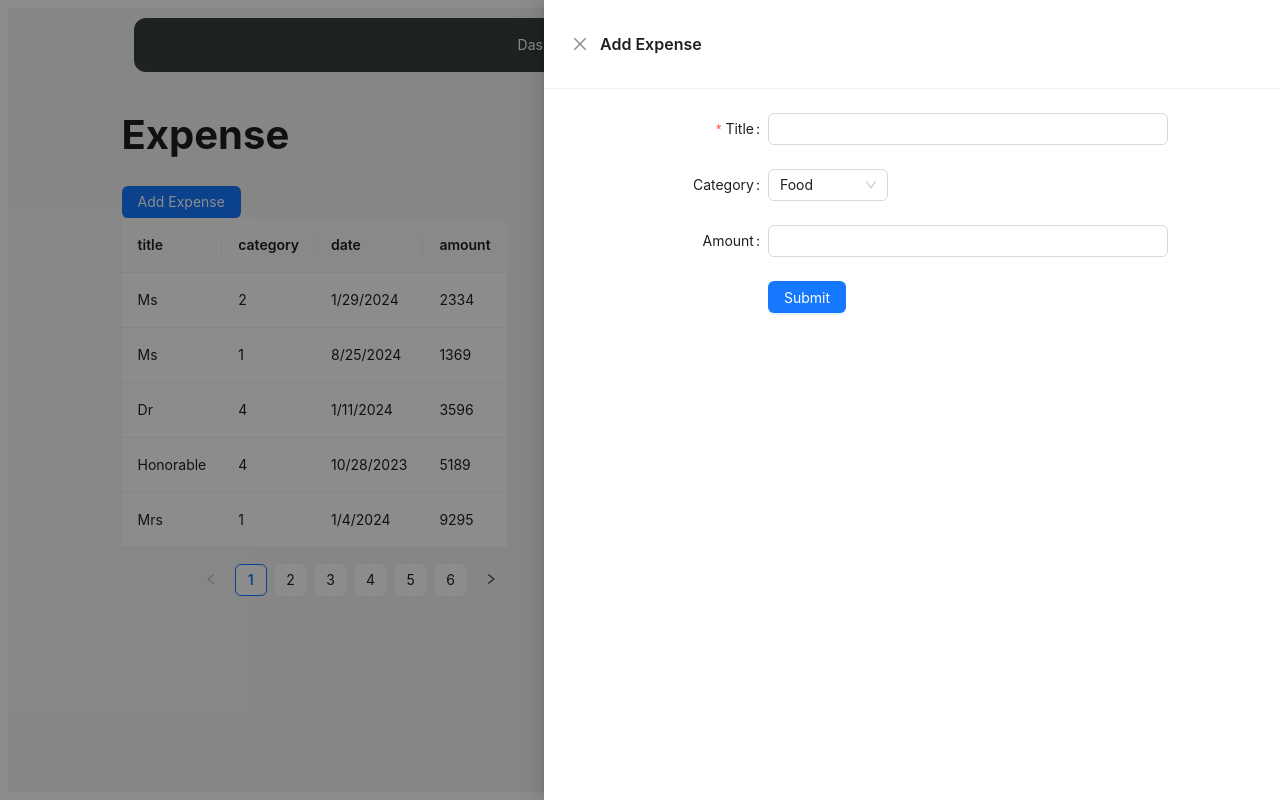
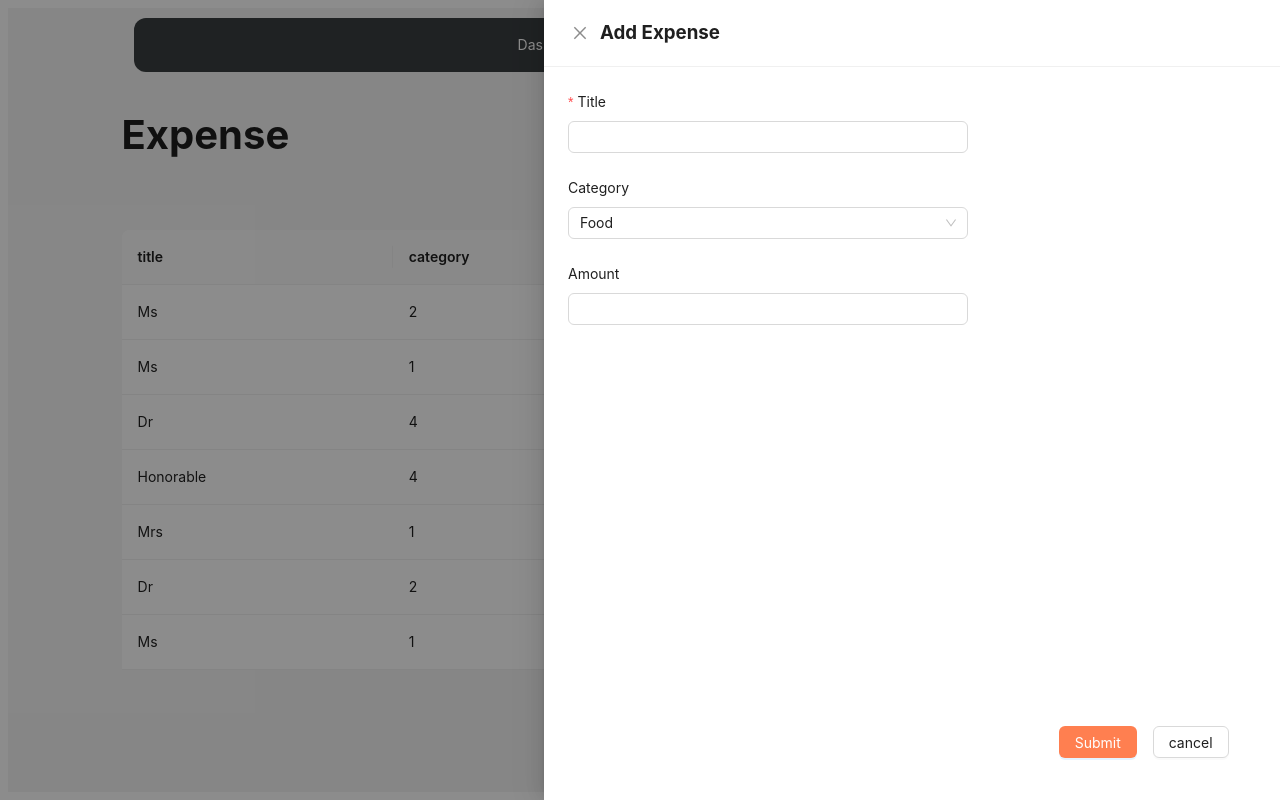
Before and after one commit to sourav-kol/expense-tracker, a Next.js app: page /expense in a window 1280 px wide. Both pictures are taken after a click on the button "Add Expense". Built offline with nearby package versions, Linux system fonts and the light colour scheme.

Commit message:
css changes to expense module

```diff
--- a/constants/AppConstants.ts
+++ b/constants/AppConstants.ts
@@ -21,5 +21,5 @@ export const Nav = () => {
 
 export const DefaultPaginationValue = {
         page: 0,
-        pageSize: 5
+        pageSize: 7
 }
--- a/pages/expense/index.tsx
+++ b/pages/expense/index.tsx
@@ -1,6 +1,6 @@
 'use client'
 import { useState, useEffect } from "react";
-import { Col, Row, Button, Table, Drawer, Form, Input, Select } from "antd";
+import { Col, Row, Button, Table, Drawer, Form, Input, Select, Space } from "antd";
 import AppLayout from "@/layout/commonLayout";
 import { ExpenseData } from "@/api/fake-api";
 import { Expense } from "@/types";
@@ -8,16 +8,17 @@ import type { TableProps } from "antd"
 import { DefaultPaginationValue } from "@/constants/AppConstants";
 
 export default function Expense() {
-  const [expenseList, setExpense] = useState<Expense[]>([]);
+  const [expenseList, setExpenseList] = useState<Expense[]>([]);
   const [columnList, setColumns] = useState<TableProps<Expense>["columns"]>();
   const [openDrawer, setDrawer] = useState<boolean>(false);
+  const [expense, setExpense] = useState<Expense>();
 
   const toggleDrawer = () => {
     setDrawer(!openDrawer);
   }
 
   const onFinish = (e: Expense) => {
-    setExpense((prevState) => [...prevState, {
+    setExpenseList((prevState) => [...prevState, {
       id: Math.random() * 1000,
       title: e.title,
       category: e.category ?? 1,
@@ -29,7 +30,7 @@ export default function Expense() {
   }
 
   useEffect(() => {
-    setExpense(expenseList as Expense[]);
+    setExpenseList(expenseList as Expense[]);
   }, [expenseList]);
 
   useEffect(() => {
@@ -37,10 +38,8 @@ export default function Expense() {
       key: 'title',
       dataIndex: 'title',
       title: 'title',
-      width: 40
     },
     {
-      width: 40,
       key: 'category',
       dataIndex: 'category',
       title: 'category'
@@ -57,15 +56,15 @@ export default function Expense() {
     }]);
 
     //api call
-    setExpense(ExpenseData.expenseList as Expense[]);
+    setExpenseList(ExpenseData.expenseList as Expense[]);
 
   }, [])
 
   return (
     <AppLayout>
       <h1>Expense</h1>
-      <Col>
-        <Row>
+      <Col className="expense-section">
+        <Row justify={"end"}>
           <Button type="primary" onClick={toggleDrawer}>Add Expense</Button>
         </Row>
         <Row>
@@ -83,7 +82,7 @@ export default function Expense() {
         maskClosable={false}
         closable
         destroyOnClose
-        title={<p>Add Expense</p>}
+        title={<h3>Add Expense</h3>}
         placement="right"
         open={openDrawer}
         onClose={() => setDrawer(false)}
@@ -98,6 +97,7 @@ export default function Expense() {
           onFinish={onFinish}
           // onFinishFailed={onFinishFailed}
           autoComplete="off"
+          layout="vertical"
         >
           <Form.Item<string>
             label="Title"
@@ -110,8 +110,6 @@ export default function Expense() {
           <Form.Item<number> label="Category" name="category" initialValue={1}>
             <Select
               key={"category"}
-              style={{ width: 120 }}
-              //onChange={() => { }}
               options={[
                 { value: 1, label: 'Food', },
                 { value: 2, label: 'Shopping' },
@@ -127,12 +125,19 @@ export default function Expense() {
           >
             <Input type="number" />
           </Form.Item>
+          <div className="form-btn">
+            <Form.Item wrapperCol={{ offset: 16, span: 14 }}>
+              <Space size={"middle"}>
+                <Button type="primary" htmlType="submit">
+                  Submit
+                </Button>
 
-          <Form.Item wrapperCol={{ offset: 8, span: 16 }}>
-            <Button type="primary" htmlType="submit">
-              Submit
-            </Button>
-          </Form.Item>
+                <Button onClick={toggleDrawer}>
+                  cancel
+                </Button>
+              </Space>
+            </Form.Item>
+          </div>
         </Form>
       </Drawer>
     </AppLayout >
--- a/public/styles.scss
+++ b/public/styles.scss
@@ -109,7 +109,7 @@ h1 {
     font-size: 75px;
   }
 
-  p{
+  p {
     text-decoration: none;
     font-size: 27px;
     margin: 0;
@@ -118,8 +118,62 @@ h1 {
   }
 }
 
-.dashboard-flex{
+.dashboard-flex {
   position: relative;
   left: 10%;
   width: 80%;
 }
+
+.expense-section {
+  position: relative;
+  top: 0px;
+  height: 100%;
+
+  .ant-row:nth-child(2) {
+    height: 100%;
+  }
+
+  section {
+    margin-top: 12px;
+    width: 100%;
+    height: 100%;
+  }
+}
+
+.ant-btn-primary {
+  background-color: $highlighter;
+}
+
+.ant-pagination {
+
+  .ant-pagination-item-active,
+  .ant-pagination-item-active:hover {
+    border-color: $highlighter;
+
+    a,
+    a:hover {
+      color: $highlighter;
+    }
+  }
+}
+
+.ant-drawer {
+  .ant-drawer-header {
+    padding-top: 0;
+    padding-bottom: 0;
+  }
+}
+
+input {
+  width: 100%;
+}
+
+.form-btn{
+  position: absolute;
+  bottom: 18px;
+  width: 100%;
+}
+
+.ant-form{
+  padding: 0px 14x;
+}
```
